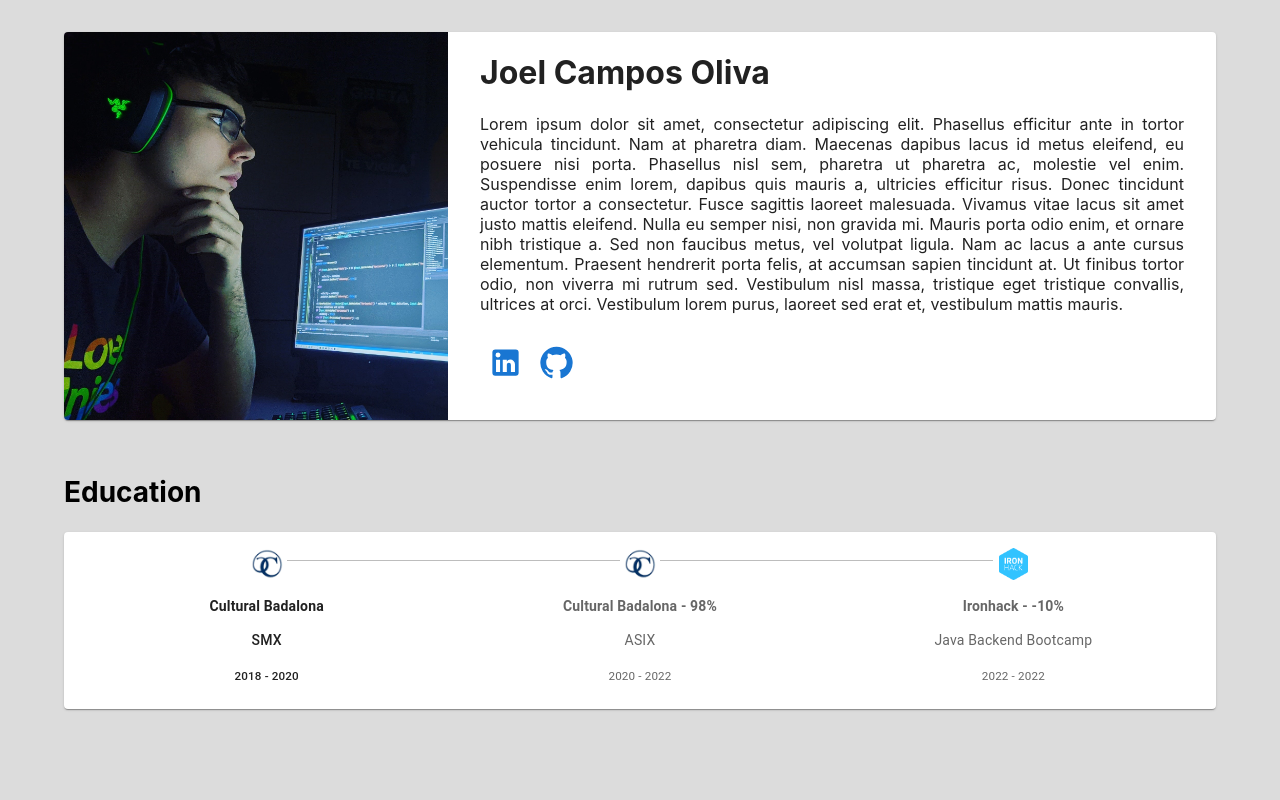
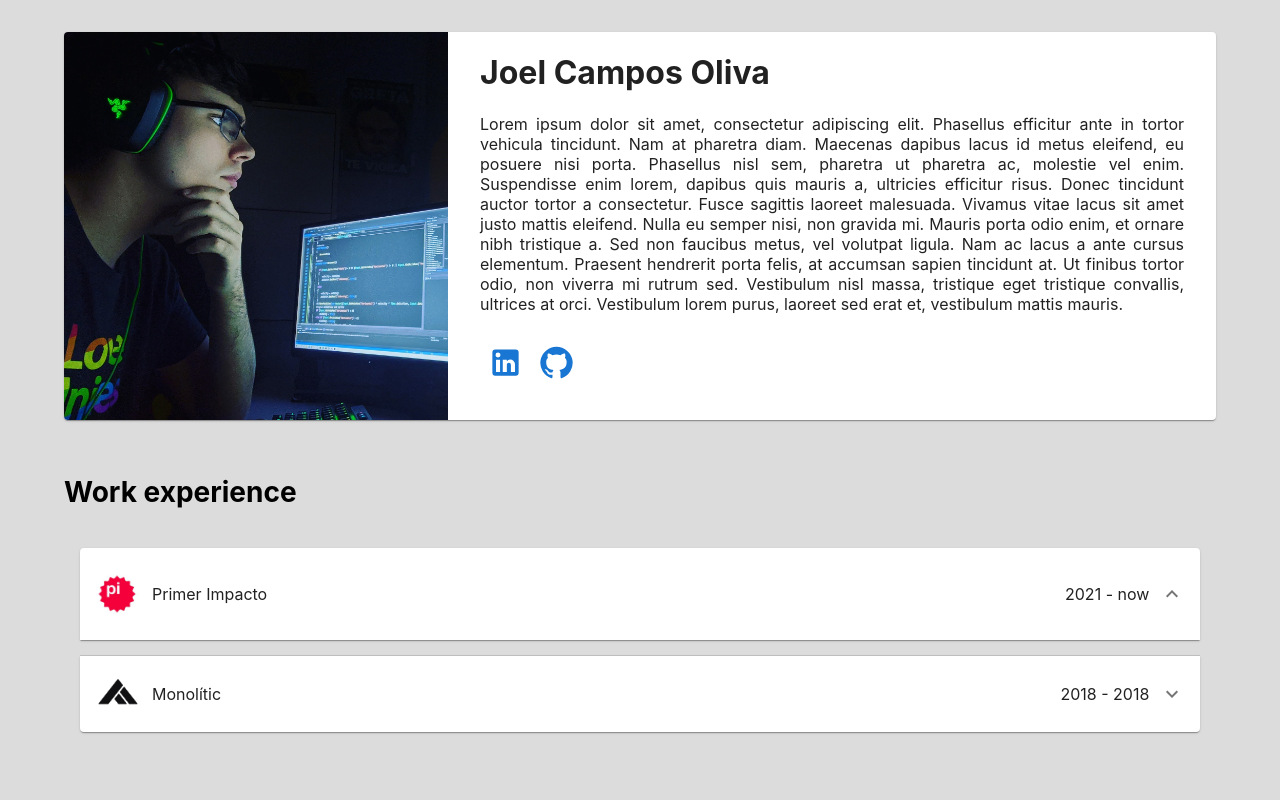
Before and after one commit to TheMineWay/cv, a React (Create React App) app: page / in a window 1280 px wide. Shown: the top 800 px of the page. Built offline with nearby package versions, Linux system fonts and the light colour scheme.

Commit message:
Basic work experience display

```diff
--- a/src/view/MainPage/MainPage.tsx
+++ b/src/view/MainPage/MainPage.tsx
@@ -2,6 +2,7 @@ import { Grid } from "@mui/material";
 import SectionTitle from "../../components/titles/SectionTitle";
 import AboutMe from "./AboutMe/AboutMe";
 import AcademicVoyage from "./AcademicVoyage/AcademicVoyage";
+import WorkExperience from "./WorkExperience/WorkExperience";
 
 type Section = {
     title?: string;
@@ -13,6 +14,10 @@ export default function MainPage() {
     const parts: Section[] = [
         {
             component: <AboutMe />,
+        },
+        {
+            title: 'Work experience',
+            component: <WorkExperience/>,
         },
         {
             title: 'Education',
--- /dev/null
+++ b/src/view/MainPage/WorkExperience/WorkExperience.tsx
@@ -0,0 +1,38 @@
+import { CardContent } from "@mui/material";
+import WorkExperienceDisplay, { WorkExperience as WorkExperienceType } from "./WorkExperienceDisplay";
+
+export default function WorkExperience() {
+
+    const experience: WorkExperienceType[] = [
+        {
+            name: 'Monolític',
+            position: 'SAT',
+            imageSrc: require('../../../resources/MainPage/WorkExperience/monolitic.jpg'),
+            from: {
+                year: 2018,
+                month: 6,
+            },
+            to: {
+                year: 2018,
+                month: 12,
+            },
+        },
+        {
+            name: 'Primer Impacto',
+            position: 'DevOps',
+            imageSrc: require('../../../resources/MainPage/WorkExperience/primer-impacto.jpg'),
+            from: {
+                year: 2021,
+                month: 5,
+            },
+        },
+    ];
+
+    return (
+        <CardContent>
+            <WorkExperienceDisplay
+                experience={experience}
+            />
+        </CardContent>
+    );
+}
--- /dev/null
+++ b/src/view/MainPage/WorkExperience/WorkExperienceDisplay.tsx
@@ -0,0 +1,73 @@
+import { ExpandMore } from "@mui/icons-material";
+import { Accordion, AccordionSummary } from "@mui/material";
+import { DateObjectUnits, DateTime } from "luxon";
+import { useState } from "react";
+
+export type WorkExperience = {
+    name: string;
+    position: string;
+    imageSrc: string;
+    from: DateObjectUnits;
+    to?: DateObjectUnits;
+}
+
+type Props = {
+    experience: WorkExperience[];
+}
+
+export default function WorkExperienceDisplay(props: Props) {
+
+    const experience = props.experience.sort((a, b) => DateTime.fromObject(a.from) < DateTime.fromObject(b.from) ? 1 : -1);
+
+    const [expanded, setExpanded] = useState<number>(0);
+
+    return (
+        <div>
+            {
+                experience.map((element, i) => {
+
+                    return (
+                        <Accordion
+                            expanded={expanded === i}
+                            onChange={() => {
+                                if (expanded === i) setExpanded(-1);
+                                else setExpanded(i);
+                            }}
+                        >
+                            <AccordionSummary
+                                expandIcon={<ExpandMore />}
+                            >
+                                <div
+                                    style={{
+                                        display: 'flex',
+                                        justifyContent: 'space-between',
+                                        width: '99%',
+                                    }}
+                                >
+                                    <div
+                                        style={{
+                                            display: 'flex',
+                                            gap: '0.75em',
+                                            alignItems: 'center',
+                                        }}
+                                    >
+                                        <img
+                                            src={element.imageSrc}
+                                            alt='Logo'
+                                            style={{
+                                                width: '2.75em',
+                                                height: '2.75em',
+                                            }}
+                                        />
+                                        <p>{element.name}</p>
+                                    </div>
+                                    <p>{element.from.year} - {element.to ? element.to.year : 'now'}</p>
+                                </div>
+                            </AccordionSummary>
+                        </Accordion>
+                    );
+                })
+            }
+        </div>
+    );
+};
```
Also changed, not shown: src/resources/MainPage/WorkExperience/monolitic.jpg (added), src/resources/MainPage/WorkExperience/primer-impacto.jpg (added).
